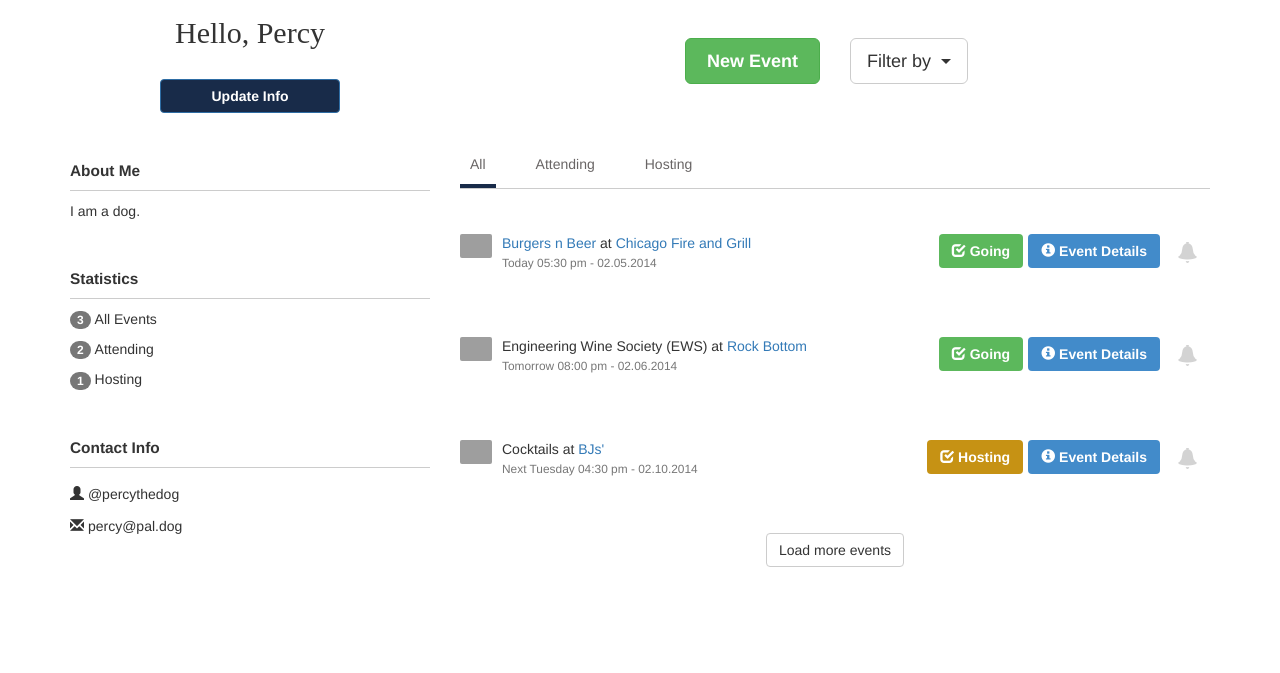
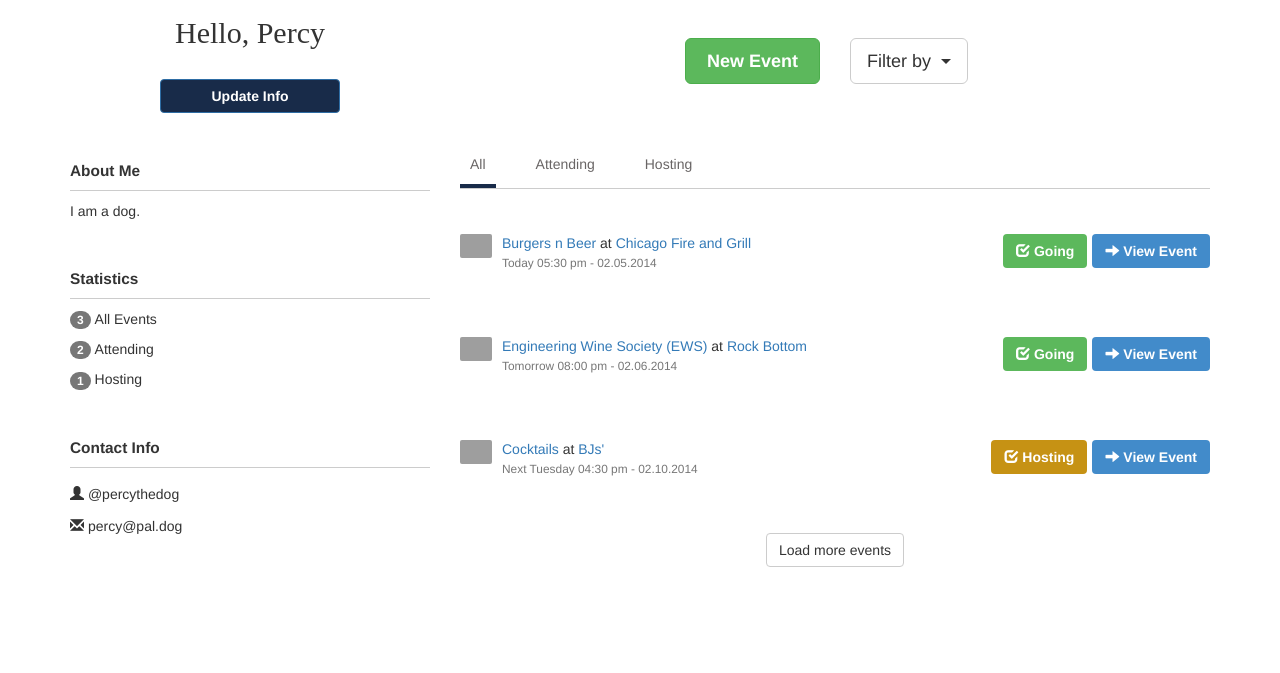
Before and after one commit to Aidankeogh/cogs_120_HCI, a Flask app: page / in a window 1280 px wide. Shown: the part 280-953 px from the top of the page. Run offline with Flask 2, Linux system fonts and the light colour scheme; parts of the project's set-up code (start-up, migrations or seed data) failed here and were passed over; some libraries are stand-ins or nearby versions; grey boxes are pictures that could not be loaded.

Commit message:
Finished styling home/profile page

```diff
--- a/static/style.css
+++ b/static/style.css
@@ -162,6 +162,12 @@ html,body{
 		}
 
 		.btn-toggle-info a {
+			text-decoration: none;
+			color: #fff;
+			font-weight: bold;
+		}
+
+		.btn-toggle-following a {
 			text-decoration: none;
 			color: #fff;
 			font-weight: bold;
--- a/templates/profile.html
+++ b/templates/profile.html
@@ -79,8 +79,7 @@
                                   </div>
 
                                   <div class="btn-toolbar pull-right activity-actions">
-                                    &nbsp;<button type="button" class="btn btn-md btn-toggle-notifications pull-right"><span class="glyphicon glyphicon-bell" style="vertical-align: center;"></span> </button>
-                                    &nbsp;<button type="button" class="btn btn-md btn-toggle-info pull-right"><span><span class="glyphicon glyphicon-info-sign" style="vertical-align: center;"></span></span><a href="/xyz"><strong> Event Details</strong></a></button>
+                                    <button type="button" class="btn btn-md btn-toggle-info pull-right"><span><span class="glyphicon glyphicon-arrow-right" style="vertical-align: center;"></span></span><a href="/xyz"><strong> View Event</strong></a></button>
                                     <button type="button" class="btn btn-md btn-toggle-following pull-right"><span><span class="glyphicon glyphicon-check"></span><strong> Going</strong></span></button>&nbsp;
                                   </div>
                               </div>
@@ -90,13 +89,12 @@
                                     <img src="https://bootdey.com/img/Content/avatar/avatar4.png" alt="Avatar" class="media-object avatar">
                                 </a>
                                 <div class="media-body">
-                                    <p class="activity-title">Engineering Wine Society (EWS) at <a href="#">Rock Bottom</a></p>
+                                    <p class="activity-title"><a href="/xyz">Engineering Wine Society (EWS)</a> at <a href="#">Rock Bottom</a></p>
                                     <small class="text-muted">Tomorrow 08:00 pm - 02.06.2014</small>
                                 </div>
 
                                 <div class="btn-toolbar pull-right activity-actions">
-                                  &nbsp;<button type="button" class="btn btn-md btn-toggle-notifications pull-right"><span class="glyphicon glyphicon-bell" style="vertical-align: center;"></span> </button>
-                                  &nbsp;<button type="button" class="btn btn-md btn-toggle-info pull-right"><span><span class="glyphicon glyphicon-info-sign" style="vertical-align: center;"></span></span><a href="/xyz"><strong> Event Details</strong></a></button>
+                                  <button type="button" class="btn btn-md btn-toggle-info pull-right"><span><span class="glyphicon glyphicon-arrow-right" style="vertical-align: center;"></span></span><a href="/xyz"><strong> View Event</strong></a></button>
                                   <button type="button" class="btn btn-md btn-toggle-following pull-right"><span><span class="glyphicon glyphicon-check"></span><strong> Going</strong></span></button>&nbsp;
                                 </div>
                             </div>
@@ -106,13 +104,12 @@
                                     <img src="https://bootdey.com/img/Content/avatar/avatar1.png" alt="Avatar" class="media-object avatar">
                                 </a>
                                 <div class="media-body">
-                                    <p class="activity-title">Cocktails at <a href="#">BJs'</a></p>
+                                    <p class="activity-title"><a href="/xyz">Cocktails</a> at <a href="#">BJs'</a></p>
                                     <small class="text-muted">Next Tuesday 04:30 pm - 02.10.2014</small>
                                 </div>
 
                                 <div class="btn-toolbar pull-right activity-actions">
-                                  &nbsp;<button type="button" class="btn btn-md btn-toggle-notifications pull-right"><span class="glyphicon glyphicon-bell" style="vertical-align: center;"></span> </button>
-                                  &nbsp;<button type="button" class="btn btn-md btn-toggle-info pull-right"><span><span class="glyphicon glyphicon-info-sign" style="vertical-align: center;"></span></span><a href="/xyz"><strong> Event Details</strong></a></button>
+                                  <button type="button" class="btn btn-md btn-toggle-info pull-right"><span><span class="glyphicon glyphicon-arrow-right" style="vertical-align: center;"></span></span><a href="/xyz"><strong> View Event</strong></a></button>
                                   <button type="button" class="btn btn-md btn-toggle-hosting pull-right"><span><span class="glyphicon glyphicon-check"></span><strong> Hosting</strong></span></button>&nbsp;
                                 </div>
                             </div>
@@ -128,13 +125,11 @@
                                   <img src="https://bootdey.com/img/Content/avatar/avatar2.png" alt="Avatar" class="media-object avatar">
                               </a>
                               <div class="media-body">
-                                  <p class="activity-title">Burgers n Beer at <a href="#">Chicago Fire and Grill</a></p>
+                                  <p class="activity-title"><a href="/xyz">Burgers n Beer</a> at <a href="#">Chicago Fire and Grill</a></p>
                                   <small class="text-muted">Today 05:30 pm - 02.05.2014</small>
                               </div>
-
                               <div class="btn-toolbar pull-right activity-actions">
-                                &nbsp;<button type="button" class="btn btn-md btn-toggle-notifications pull-right"><span class="glyphicon glyphicon-bell" style="vertical-align: center;"></span> </button>
-                                &nbsp;<button type="button" class="btn btn-md btn-toggle-info pull-right"><span><span class="glyphicon glyphicon-info-sign" style="vertical-align: center;"></span></span><a href="/xyz"><strong> Event Details</strong></a></button>
+                                <button type="button" class="btn btn-md btn-toggle-info pull-right"><span><span class="glyphicon glyphicon-arrow-right" style="vertical-align: center;"></span></span><a href="/xyz"><strong> View Event</strong></a></button>
                                 <button type="button" class="btn btn-md btn-toggle-following pull-right"><span><span class="glyphicon glyphicon-check"></span><strong> Going</strong></span></button>&nbsp;
                               </div>
                           </div>
@@ -144,13 +139,12 @@
                                   <img src="https://bootdey.com/img/Content/avatar/avatar4.png" alt="Avatar" class="media-object avatar">
                               </a>
                               <div class="media-body">
-                                  <p class="activity-title">Engineering Wine Society (EWS) at <a href="#">Rock Bottom</a></p>
+                                  <p class="activity-title"><a href="/xyz">Engineering Wine Society (EWS)</a> at <a href="#">Rock Bottom</a></p>
                                   <small class="text-muted">Tomorrow 08:00 pm - 02.06.2014</small>
                               </div>
 
                               <div class="btn-toolbar pull-right activity-actions">
-                                &nbsp;<button type="button" class="btn btn-md btn-toggle-notifications pull-right"><span class="glyphicon glyphicon-bell" style="vertical-align: center;"></span> </button>
-                                &nbsp;<button type="button" class="btn btn-md btn-toggle-info pull-right"><span><span class="glyphicon glyphicon-info-sign" style="vertical-align: center;"></span></span><a href="/xyz"><strong> Event Details</strong></a></button>
+                                <button type="button" class="btn btn-md btn-toggle-info pull-right"><span><span class="glyphicon glyphicon-arrow-right" style="vertical-align: center;"></span></span><a href="/xyz"><strong> View Event</strong></a></button>
                                 <button type="button" class="btn btn-md btn-toggle-following pull-right"><span><span class="glyphicon glyphicon-check"></span><strong> Going</strong></span></button>&nbsp;
                               </div>
                           </div>
@@ -171,8 +165,7 @@
                               </div>
 
                               <div class="btn-toolbar pull-right activity-actions">
-                                &nbsp;<button type="button" class="btn btn-md btn-toggle-notifications pull-right"><span class="glyphicon glyphicon-bell" style="vertical-align: center;"></span> </button>
-                                &nbsp;<button type="button" class="btn btn-md btn-toggle-info pull-right"><span><span class="glyphicon glyphicon-info-sign" style="vertical-align: center;"></span></span><a href="/xyz"><strong> Event Details</strong></a></button>
+                                <button type="button" class="btn btn-md btn-toggle-info pull-right"><span><span class="glyphicon glyphicon-arrow-right" style="vertical-align: center;"></span></span><a href="/xyz"><strong> View Event</strong></a></button>
                                 <button type="button" class="btn btn-md btn-toggle-hosting pull-right"><span><span class="glyphicon glyphicon-check"></span><strong> Hosting</strong></span></button>&nbsp;
                               </div>
                           </div>
```
Also changed, not shown: templates/event.html (+9 -3 lines).
